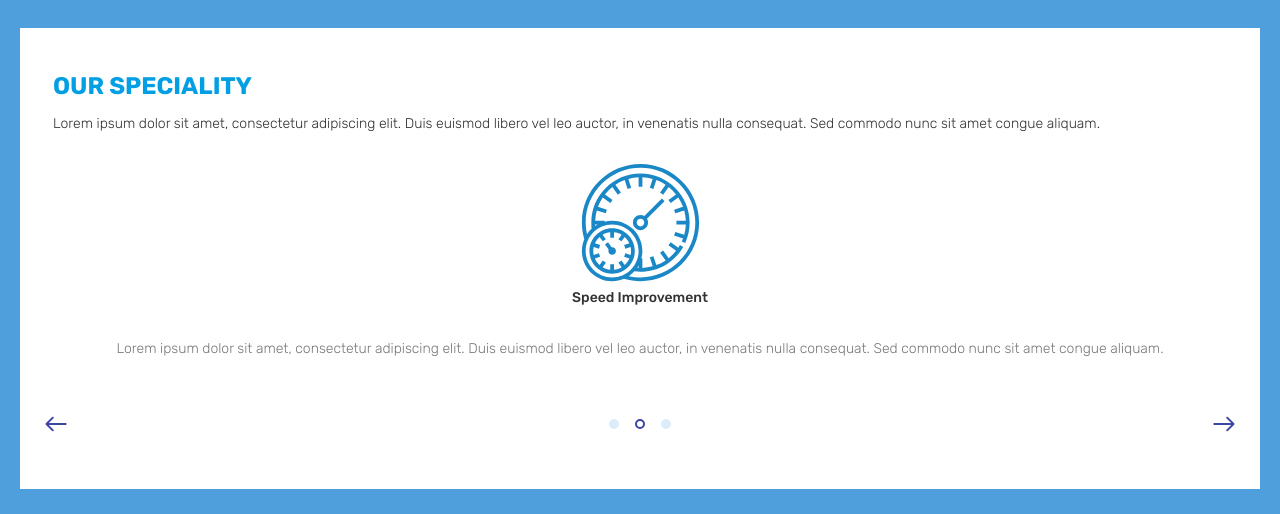
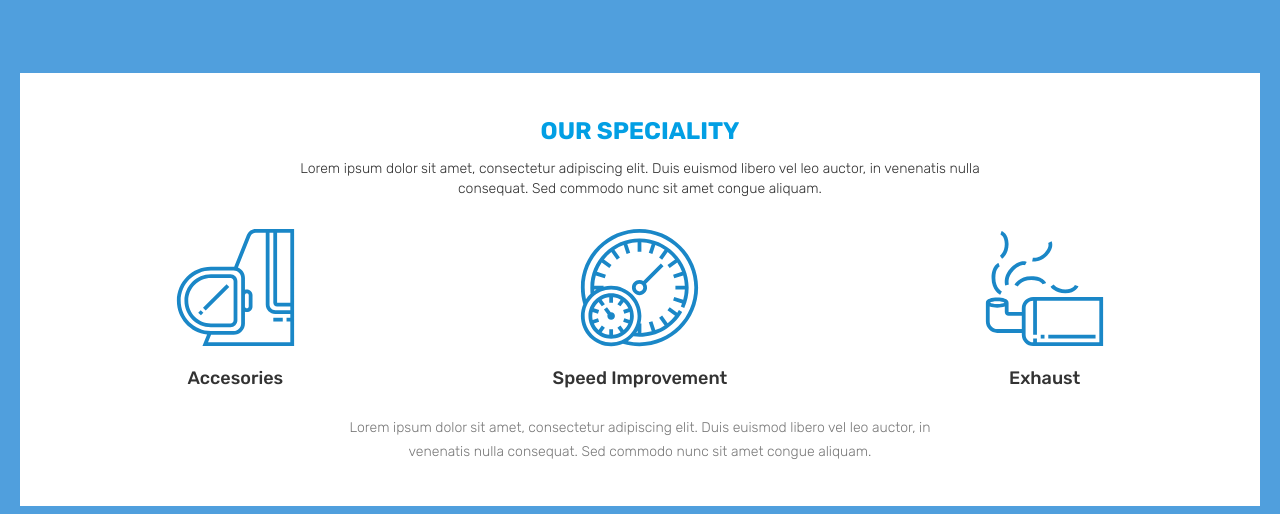
Before and after one commit to januarmaksum/Landing-page-company-SALT, a React (Vite) app: page / in a window 1280 px wide. Shown: the part 1700-2214 px from the top of the page. Built offline with nearby package versions, Linux system fonts and the light colour scheme.

Commit message:
update desktop ui

```diff
--- a/src/components/Speciality/index.jsx
+++ b/src/components/Speciality/index.jsx
@@ -12,12 +12,12 @@ export default function Speciality() {
   const paginationCurrent = useRef(null);
 
   return (
-    <div className="bg-blue-900 py-[35px] px-[20px]">
+    <div className="bg-blue-900 py-[35px] xl:py-20 px-[20px]">
       <div className="container bg-white py-[42px] px-[33px]">
-        <h2 className="text-blue-700 text-2xl font-bold mb-3">
+        <h2 className="text-blue-700 text-2xl font-bold mb-3 xl:text-center">
           OUR SPECIALITY
         </h2>
-        <p className="text-[#303030] text-sm font-light">
+        <p className="text-[#303030] text-sm font-light xl:w-3/5 xl:mx-auto xl:text-center">
           Lorem ipsum dolor sit amet, consectetur adipiscing elit. Duis euismod
           libero vel leo auctor, in venenatis nulla consequat. Sed commodo nunc
           sit amet congue aliquam.
@@ -41,13 +41,19 @@ export default function Speciality() {
             swiper.navigation.init();
             swiper.navigation.update();
           }}
+          breakpoints={{
+            1280: {
+              slidesPerView: 3,
+              spaceBetween: 40
+            },
+          }}
         >
           {dataSpeciality.map((item) => {
             return (
               <SwiperSlide key={item.title}>
                 <div className="text-center">
                   <img src={item.icon} alt={item.title} className="mx-auto" />
-                  <h2 className="text-[#333333] text-sm font-medium leading-[30px] mb-6 swiper-title-speciality">
+                  <h2 className="text-[#333333] text-sm xl:text-lg xl:mt-4 font-medium leading-[30px] mb-6 swiper-title-speciality">
                     {item.title}
                   </h2>
                 </div>
@@ -55,12 +61,12 @@ export default function Speciality() {
             );
           })}
         </Swiper>
-        <p className="text-gray-700 text-sm leading-6 font-light text-center">
+        <p className="text-gray-700 text-sm leading-6 font-light text-center xl:w-3/6 xl:mx-auto">
           Lorem ipsum dolor sit amet, consectetur adipiscing elit. Duis euismod
           libero vel leo auctor, in venenatis nulla consequat. Sed commodo nunc
           sit amet congue aliquam.
         </p>
-        <div className="flex justify-between mt-[40px] -mx-[20px] items-center swiper-navigation-speciality">
+        <div className="flex justify-between mt-[40px] -mx-[20px] items-center swiper-navigation-speciality xl:hidden">
           <div
             className="w-[46px] h-[46px] flex items-center justify-center cursor-pointer"
             ref={navigationPrevRef}
--- a/src/index.css
+++ b/src/index.css
@@ -24,21 +24,31 @@
 
 .swiper-navigation-speciality .swiper-button-disabled .swiper-fill-prev,
 .swiper-navigation-speciality .swiper-button-disabled .swiper-fill-next {
-  fill: #D2D2D2;
+  fill: #d2d2d2;
 }
 
-.swiper-speciality .swiper-slide:not(.swiper-slide-active) .swiper-title-speciality {
+.swiper-speciality
+  .swiper-slide:not(.swiper-slide-active)
+  .swiper-title-speciality {
   display: none;
 }
 
 .swiper-pagination-speciality .swiper-pagination-bullet {
   width: 10px;
   height: 10px;
-  background-color: #509FDD;
+  background-color: #509fdd;
   margin: 0 8px !important;
 }
 
 .swiper-pagination-speciality .swiper-pagination-bullet-active {
   background-color: white;
-  border: 2px solid #3D46A2;
+  border: 2px solid #3d46a2;
 }
+
+@media screen and (min-width: 1280px) {
+  .swiper-speciality
+    .swiper-slide:not(.swiper-slide-active)
+    .swiper-title-speciality {
+    display: block;
+  }
+}
```
